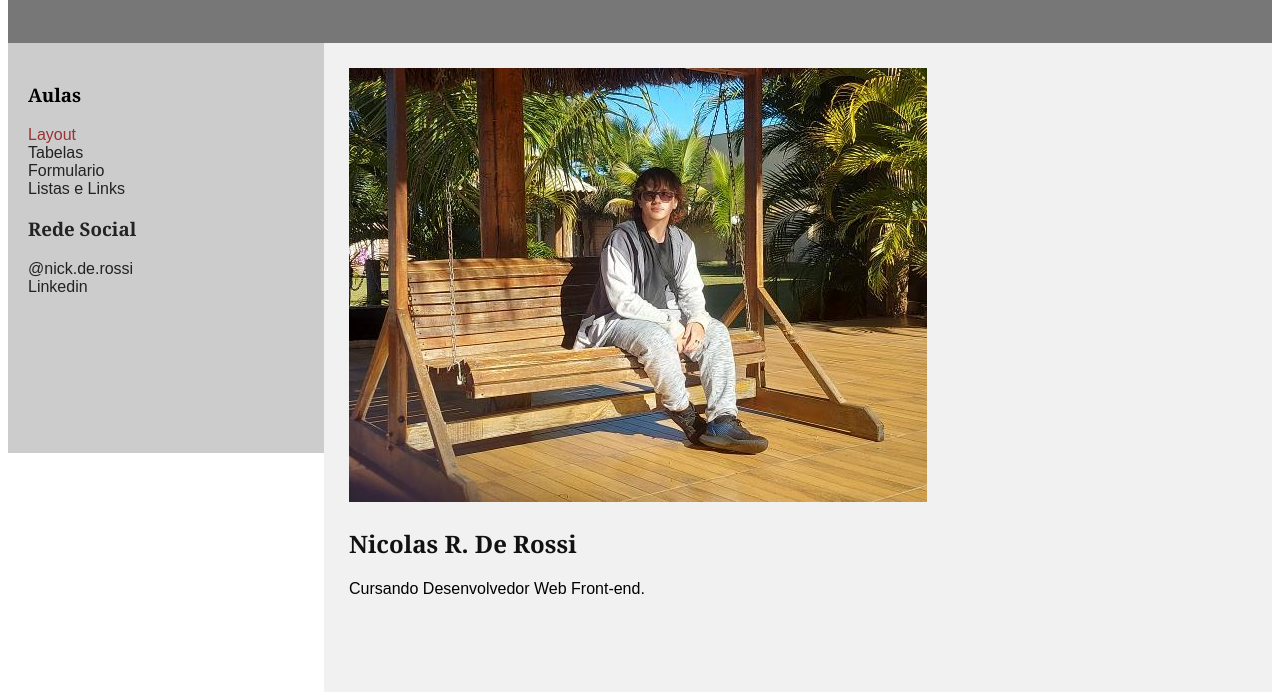
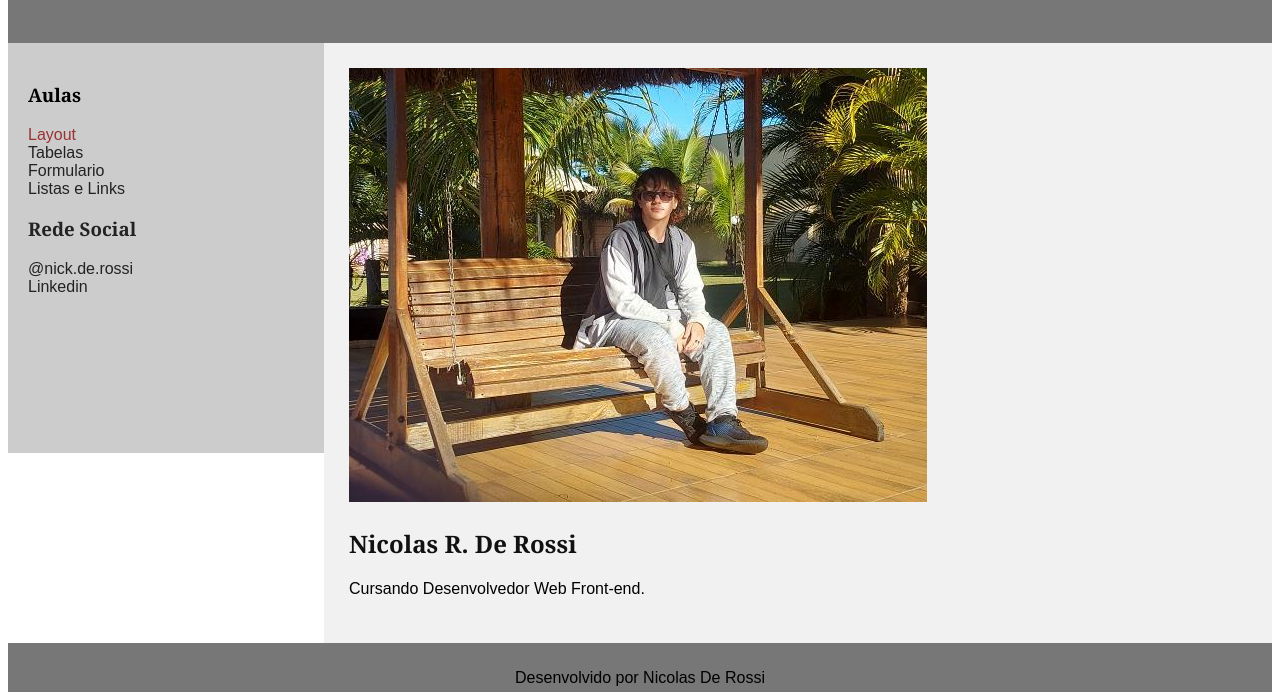
Before and after one commit to nicolasDEROSSI/pensamento2, a plain HTML site: page index.html in a window 1280 px wide. Shown: the part 108-800 px from the top of the page. Drawn offline with Linux system fonts and the light colour scheme.

Commit message:
Update index.html

```diff
--- a/index.html
+++ b/index.html
@@ -63,7 +63,7 @@
 	 padding: 25px;
 	 width: 75%;
  	 background-color: #f1f1f1;
- 	 height: 900px; /* only for demonstration, should be removed */
+ 	 height: 600px; /* only for demonstration, should be removed */
  	}
  /* Clear floats after the columns */
 	section::after{
```
